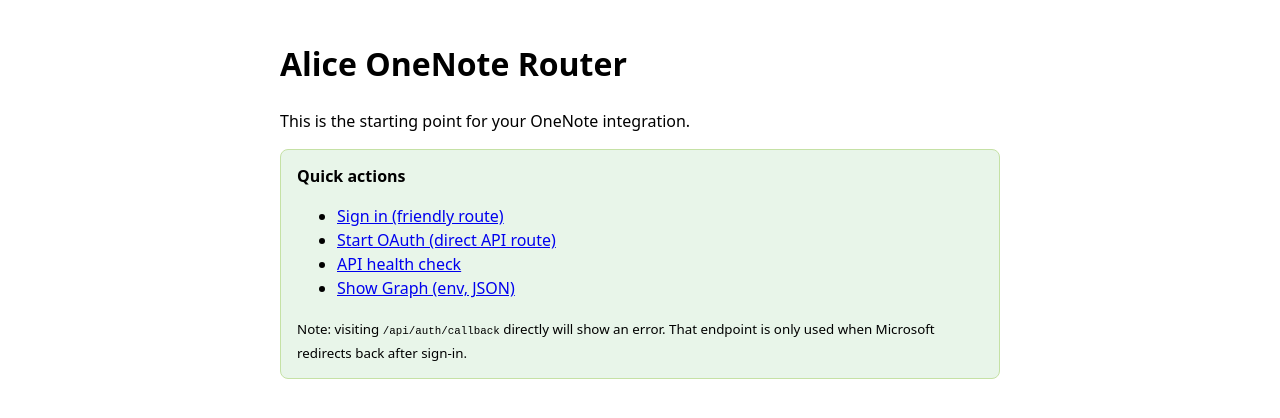
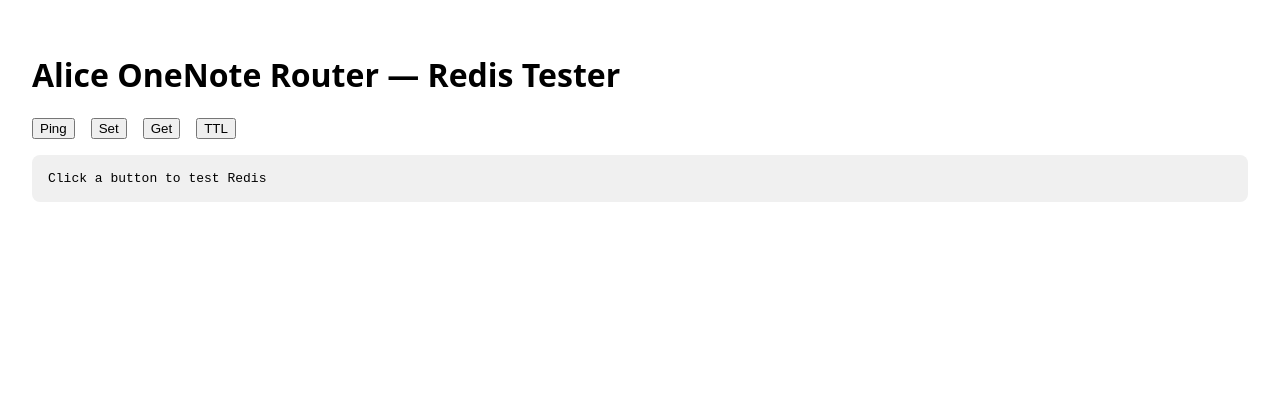
Before and after one commit to tchaudhry907/alice-onenote-router, a Next.js app: page / in a window 1280 px wide. Shown: the top 418 px of the page. Built offline with nearby package versions, Linux system fonts and the light colour scheme.

Commit message:
Add Redis testing functionality to Home component

```diff
--- a/pages/index.js
+++ b/pages/index.js
@@ -1,19 +1,70 @@
+import { useState } from "react";
+
 export default function Home() {
+  const [output, setOutput] = useState("");
+
+  async function callApi(path, options) {
+    try {
+      const res = await fetch(path, options);
+      const json = await res.json();
+      setOutput(JSON.stringify(json, null, 2));
+    } catch (err) {
+      setOutput("Error: " + err.message);
+    }
+  }
+
+  async function doPing() {
+    await callApi("/api/redis/ping");
+  }
+
+  async function doGet() {
+    const key = prompt("Enter key to GET", "alice:test");
+    if (key) {
+      await callApi(`/api/redis/get?key=${encodeURIComponent(key)}`);
+    }
+  }
+
+  async function doSet() {
+    const key = prompt("Enter key to SET", "alice:test");
+    const value = prompt("Enter value (will be stored as string/JSON)", "hello world");
+    const ttl = prompt("Enter TTL in seconds (optional)", "60");
+    const body = { key, value };
+    if (ttl && !isNaN(Number(ttl))) body.ttl = Number(ttl);
+
+    await callApi("/api/redis/set", {
+      method: "POST",
+      headers: { "Content-Type": "application/json" },
+      body: JSON.stringify(body),
+    });
+  }
+
+  async function doTTL() {
+    const key = prompt("Enter key to check TTL", "alice:test");
+    if (key) {
+      await callApi(`/api/redis/ttl?key=${encodeURIComponent(key)}`);
+    }
+  }
+
   return (
-    <main style={{fontFamily:'system-ui', maxWidth:720, margin:'40px auto', lineHeight:1.5}}>
-      <h1>Alice OneNote Router</h1>
-      <p>This is the starting point for your OneNote integration.</p>
-
-      <div style={{padding:'14px 16px', background:'#e8f5e9', border:'1px solid #c5e1a5', borderRadius:8}}>
-        <strong>Quick actions</strong>
-        <ul>
-          <li><a href="/login">Sign in (friendly route)</a></li>
-          <li><a href="/api/auth/login">Start OAuth (direct API route)</a></li>
-          <li><a href="/api/health">API health check</a></li>
-          <li><a href="/api/debug-cookies">Show Graph (env, JSON)</a></li>
-        </ul>
-        <small>Note: visiting <code>/api/auth/callback</code> directly will show an error. That endpoint is only used when Microsoft redirects back after sign‑in.</small>
+    <main style={{ fontFamily: "system-ui", padding: 24 }}>
+      <h1>Alice OneNote Router — Redis Tester</h1>
+      <div style={{ display: "flex", gap: "1rem", marginBottom: "1rem" }}>
+        <button onClick={doPing}>Ping</button>
+        <button onClick={doSet}>Set</button>
+        <button onClick={doGet}>Get</button>
+        <button onClick={doTTL}>TTL</button>
       </div>
+      <pre
+        style={{
+          background: "#f0f0f0",
+          padding: "1rem",
+          borderRadius: "8px",
+          whiteSpace: "pre-wrap",
+          wordBreak: "break-word",
+        }}
+      >
+        {output || "Click a button to test Redis"}
+      </pre>
     </main>
   );
 }
```
